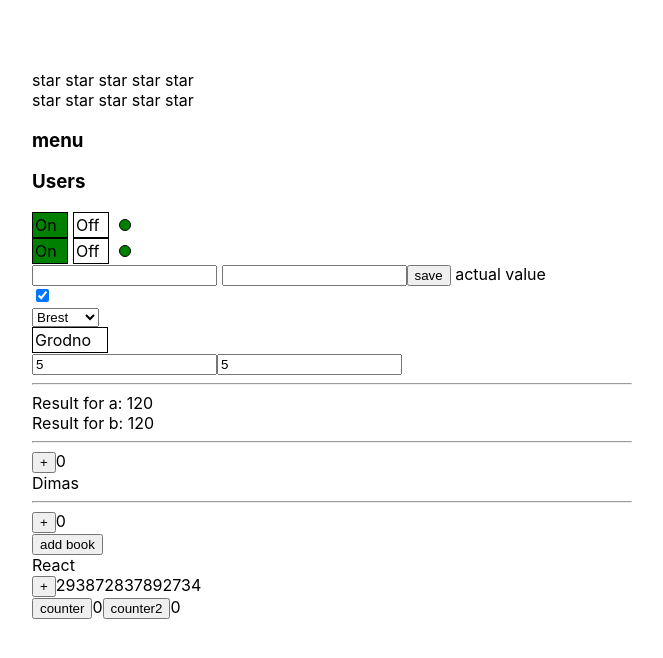
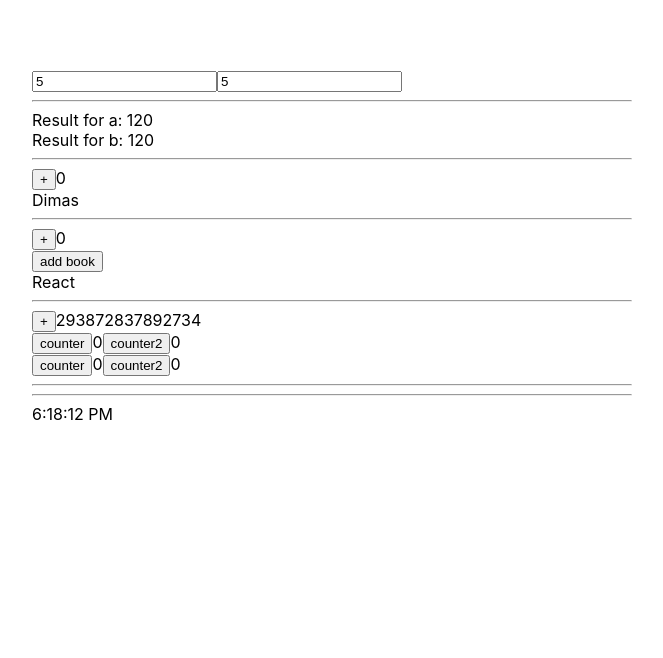
Before and after one commit to Yuhee2020/Microtasks, a React (Create React App) app in the folder react-kabzda/: page / in a window 1280 px wide. Shown: the top 658 px of the page, without its empty margins (308-971 px from the left). Built offline with nearby package versions, Linux system fonts and the light colour scheme.

Commit message:
useEffectClock

```diff
--- a/react-kabzda/src/App.tsx
+++ b/react-kabzda/src/App.tsx
@@ -12,6 +12,9 @@ import {Example11, Example12} from "./components/useMemo/UseMemo";
 import {LIkeUseCallBack} from "./components/useCallback/useCallback";
 import {ExampleUseState} from "./components/useState/useState";
 import {ExampleWithUseEffect} from "./components/useEffect/useEffect";
+import {UseEffectWithSetTimeout} from "./components/useEffect/UseEffectWithSetTimeout";
+import {UseEffectWithSetInterval} from "./components/useEffect/UseEffectWithSetInterval";
+import {UseEffectClock} from "./components/useEffect/UseEffectClock";
 
 function App() {
     let [ratingValue, setRatingValue] = useState(0)
@@ -28,37 +31,37 @@ function App() {
     return (
         <div className="App">
 
-            <Rating value={ratingValue} onClick={setRatingValue}/>
-            <UCRating/>
-            <Accordion titleValue={"menu"}
-                       collapsed={collapsed}
-                       setCollapsed={() => setCollapsed(!collapsed)}
-                       items={[{title: "Dima", value: 1}, {title: "vasia", value: 2}, {
-                           title: "Vania",
-                           value: 3
-                       }, {title: "Ira", value: 4}]}
-                       onClick={onClickHandler}/>
+            {/*<Rating value={ratingValue} onClick={setRatingValue}/>*/}
+            {/*<UCRating/>*/}
+            {/*<Accordion titleValue={"menu"}*/}
+            {/*           collapsed={collapsed}*/}
+            {/*           setCollapsed={() => setCollapsed(!collapsed)}*/}
+            {/*           items={[{title: "Dima", value: 1}, {title: "vasia", value: 2}, {*/}
+            {/*               title: "Vania",*/}
+            {/*               value: 3*/}
+            {/*           }, {title: "Ira", value: 4}]}*/}
+            {/*           onClick={onClickHandler}/>*/}
 
 
             {/*<Accordion titleValue={"users"} collapsed={false}/>*/}
             {/*<UncontrolledAccordion titleValue={"Menu"}/>*/}
-            <UncontrolledAccordion titleValue={"Users"}/>
+            {/*<UncontrolledAccordion titleValue={"Users"}/>*/}
 
-            <UCOnOff/>
-            <OnOff on={on}
-                   setOn={setOn}/>
+            {/*<UCOnOff/>*/}
+            {/*<OnOff on={on}*/}
+            {/*       setOn={setOn}/>*/}
 
-            <TrackValueOfInput/>
-            <GetValueOfUCInput/>
-            <ControlledCheckBox/>
-            <ControlledSelect/>
-            <Select value={value}
-                    onChange={changeValue}
-                    items={[
-                        {value: "1", title: "Minsk"},
-                        {value: "2", title: "Grodno"},
-                        {value: "3", title: "Brest"}
-                    ]}/>
+            {/*<TrackValueOfInput/>*/}
+            {/*<GetValueOfUCInput/>*/}
+            {/*<ControlledCheckBox/>*/}
+            {/*<ControlledSelect/>*/}
+            {/*<Select value={value}*/}
+            {/*        onChange={changeValue}*/}
+            {/*        items={[*/}
+            {/*            {value: "1", title: "Minsk"},*/}
+            {/*            {value: "2", title: "Grodno"},*/}
+            {/*            {value: "3", title: "Brest"}*/}
+            {/*        ]}/>*/}
 
 
             <Example11/>
@@ -66,8 +69,14 @@ function App() {
             <Example12/>
             <hr/>
             <LIkeUseCallBack/>
+            <hr/>
             <ExampleUseState/>
             <ExampleWithUseEffect/>
+            <UseEffectWithSetTimeout/>
+            <hr/>
+            {/*<UseEffectWithSetInterval/>*/}
+            <hr/>
+            <UseEffectClock/>
         </div>
     );
 }
--- /dev/null
+++ b/react-kabzda/src/components/useEffect/UseEffectClock.tsx
@@ -0,0 +1,22 @@
+import React, {useEffect, useState} from "react";
+
+export const UseEffectClock = () => {
+    const [time, setTime] = useState(new Date().toLocaleTimeString())
+
+
+ useEffect(()=>{
+     const intervalId=setInterval(()=>{
+         setTime(new Date().toLocaleTimeString())
+     },1000)
+     return ()=>{clearInterval(intervalId)}
+ },[])
+
+
+    return (<div>
+            {time}
+        </div>
+
+    )
+
+
+}
--- /dev/null
+++ b/react-kabzda/src/components/useEffect/UseEffectWithSetInterval.tsx
@@ -0,0 +1,21 @@
+import React, {useEffect, useState} from "react";
+
+export const UseEffectWithSetInterval=()=>{
+    const[counter, setCounter]=useState(0)
+
+
+    useEffect(()=> {
+       setInterval(()=>{
+          setCounter((state)=>state+1)
+       },1000)
+    },[])
+
+
+    return(<div>
+            {counter}
+        </div>
+
+    )
+
+
+}
--- /dev/null
+++ b/react-kabzda/src/components/useEffect/UseEffectWithSetTimeout.tsx
@@ -0,0 +1,25 @@
+import React, {useEffect, useState} from "react";
+
+export const UseEffectWithSetTimeout=()=>{
+    const[counter, setCounter]=useState(0)
+    const[counter2, setCounter2]=useState(0)
+
+    useEffect(()=> {
+        console.log("SetTimeout")
+       setTimeout(()=>{
+           document.title=counter.toString()
+       },2000)
+    },[counter])
+
+
+    return(<div>
+            <button onClick={()=>setCounter(counter+1)}>counter</button>
+            {counter}
+            <button onClick={()=>setCounter2(counter2+1)}>counter2</button>
+            {counter2}
+        </div>
+
+    )
+
+
+}
--- a/react-kabzda/src/index.tsx
+++ b/react-kabzda/src/index.tsx
@@ -5,9 +5,9 @@ import App from './App';
 import reportWebVitals from './reportWebVitals';
 
 ReactDOM.render(
-  <React.StrictMode>
+  <>
     <App />
-  </React.StrictMode>,
+  </>,
   document.getElementById('root')
 );
 
```
